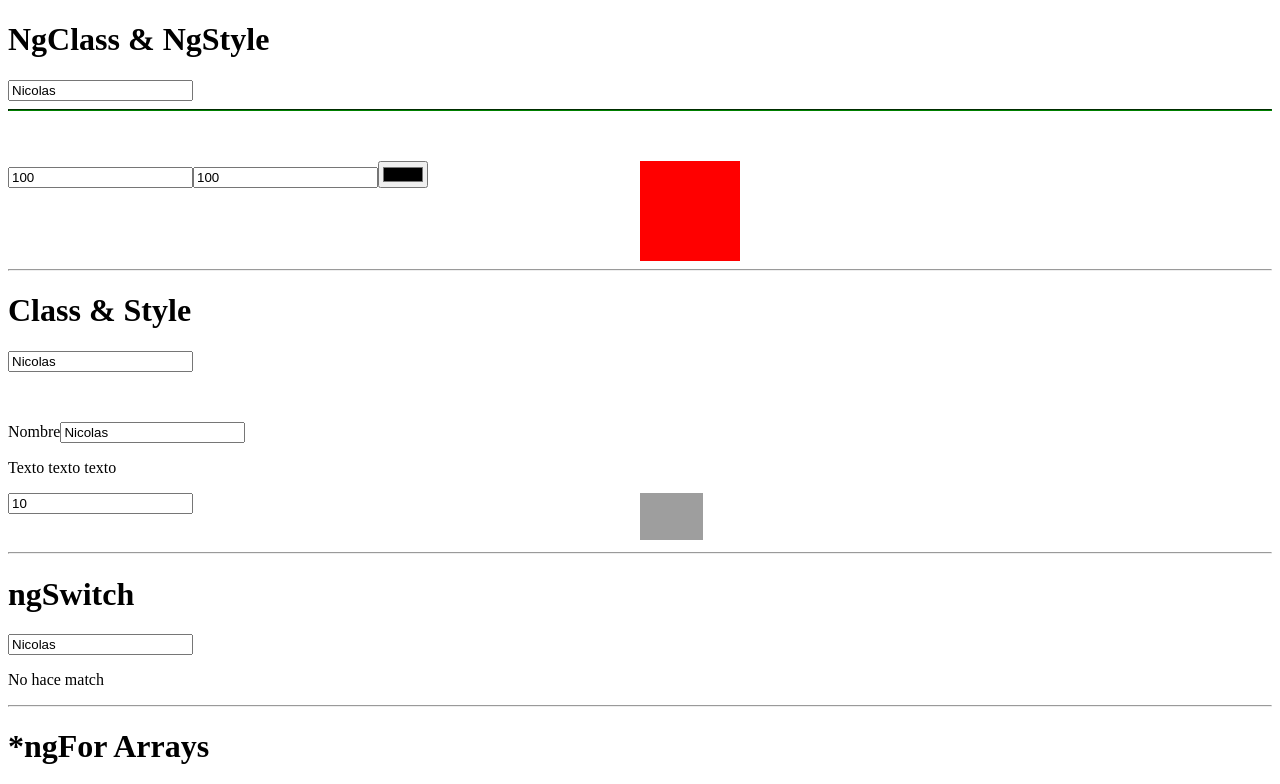
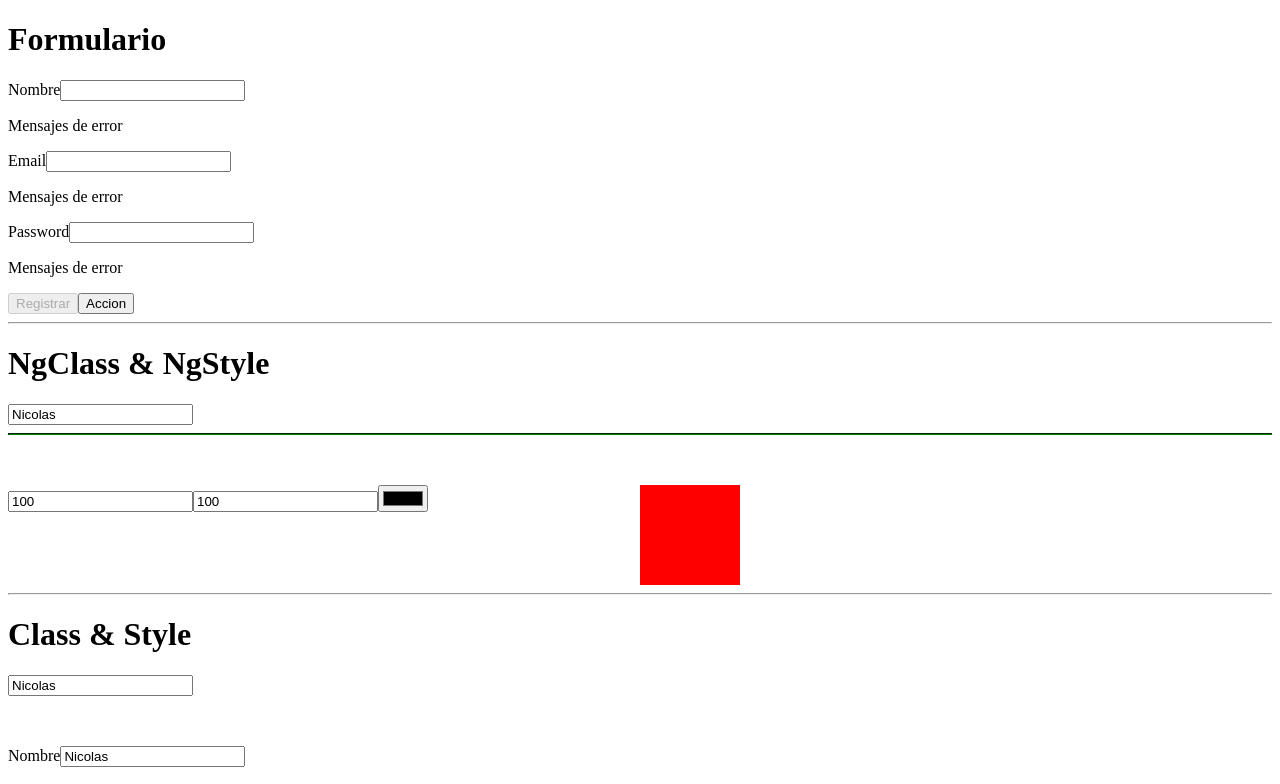
Before and after one commit to Jonagarme/CursoAngularPlatzi, an Angular app: page / in a window 1280 px wide. Shown: the top 784 px of the page. Built offline with nearby package versions, Linux system fonts and the light colour scheme; grey boxes are pictures that could not be loaded.

Commit message:
crear y manejar formularios con ng

```diff
--- a/src/app/app.component.html
+++ b/src/app/app.component.html
@@ -1,3 +1,26 @@
+<h1>Formulario</h1>
+<form (ngSubmit)="onRegister()" #myForm="ngForm">
+  <div class="input.group">
+    <label for="name">Nombre</label>
+    <input type="text" name="name" [(ngModel)]="register.name">
+    <p>Mensajes de error</p>
+  </div>
+  <div class="input-group">
+    <label for="email">Email</label>
+    <input type="email" name="email" required id="email" [(ngModel)]="register.email" />
+    <p>Mensajes de error</p>
+  </div>
+  <div class="input-group">
+    <label for="password">Password</label>
+    <input type="password" name="password" required id="password" [(ngModel)]="register.password" />
+    <p>Mensajes de error</p>
+  </div>
+  <button [disabled]="myForm.invalid" type="submit">Registrar</button>
+  <button type="button">Accion</button>
+</form>
+
+
+<hr/>
 <h1>NgClass & NgStyle</h1>
 <input type="text" required #nameInput4="ngModel" [(ngModel)]="person.name" />
 <hr class="line-error"
--- a/src/app/app.component.ts
+++ b/src/app/app.component.ts
@@ -13,6 +13,11 @@
   age = 22;
   img = 'https://source.unsplash.com/random';
   btnDisabled = true;
+  register = {
+    name: '',
+    email: '',
+    password: '',
+  }
   person = {
     name: 'Nicolas',
     age: 18,
@@ -95,4 +100,7 @@
   deleteName(index: number){
     this.names.splice(index, 1)
   }
+  onRegister() {
+    console.log(this.register);
+  }
 }
```
